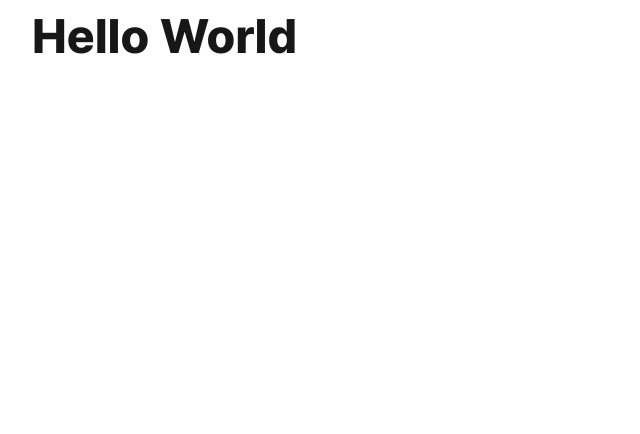
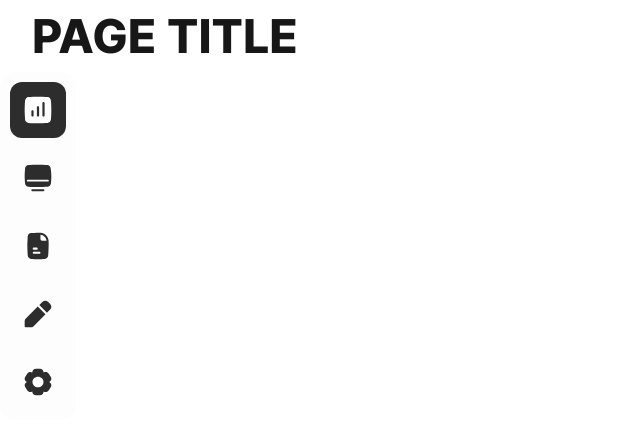
Before and after one commit to KwakOri/blog-root, a Next.js app: page /test in a window 1280 px wide. Shown: the top 434 px of the page, without its empty margins (0-640 px from the left). Built offline with nearby package versions, Linux system fonts and the light colour scheme.

Commit message:
Feat: Add Sidebar Component

```diff
--- a/src/app/(providers)/(root)/test/page.tsx
+++ b/src/app/(providers)/(root)/test/page.tsx
@@ -1,9 +1,11 @@
+import Sidebar from "@/components/Sidebar";
 import TitleBlock from "@/components/TitleBlock";
 
 const TestPage = () => {
   return (
     <div>
-      <TitleBlock>Hello World</TitleBlock>
+      <TitleBlock>PAGE TITLE</TitleBlock>
+      <Sidebar />
     </div>
   );
 };
--- /dev/null
+++ b/src/components/Sidebar/Sidebar.tsx
@@ -0,0 +1,11 @@
+import SelectList from "@/components/Sidebar/children/SelectList";
+
+const Sidebar = () => {
+  return (
+    <div className={"flex"}>
+      <SelectList />
+    </div>
+  );
+};
+
+export default Sidebar;
--- /dev/null
+++ b/src/components/Sidebar/children/Select/Select.tsx
@@ -0,0 +1,28 @@
+import Icon from "@/components/Icon";
+import {
+  selectBoxVariant,
+  selectIconVariant,
+  selectLabelVariant,
+} from "@/components/Sidebar/children/Select/Select.variants";
+import { IconMapTypes } from "@/icons/icons";
+import { cn } from "@/utils/tailwind/cn";
+import { VariantProps } from "class-variance-authority";
+
+interface SelectProps extends VariantProps<typeof selectLabelVariant> {
+  icon: IconMapTypes;
+  label: string;
+}
+
+const Select = ({ icon, state }: SelectProps) => {
+  return (
+    <div className={cn(selectBoxVariant({ state }))}>
+      <Icon
+        size={"md"}
+        icon={icon}
+        className={cn(selectIconVariant({ state }))}
+      />
+    </div>
+  );
+};
+
+export default Select;
--- /dev/null
+++ b/src/components/Sidebar/children/Select/Select.variants.ts
@@ -0,0 +1,34 @@
+import { cva } from "class-variance-authority";
+
+export const selectLabelVariant = cva(
+  "w-[120px] text-base font-semibold transition-all opacity-100 absolute right-[12px]",
+  {
+    variants: {
+      state: {
+        ACTIVE: "text-paper-weak",
+        INACTIVE: " text-primary-strong",
+      },
+    },
+  }
+);
+
+export const selectBoxVariant = cva(
+  " p-3 flex items-center gap-3 rounded-xl brightness-100 transition-all relative",
+  {
+    variants: {
+      state: {
+        ACTIVE: "bg-primary-strong",
+        INACTIVE: "bg-paper-weak hover:brightness-75 cursor-pointer",
+      },
+    },
+  }
+);
+
+export const selectIconVariant = cva("", {
+  variants: {
+    state: {
+      ACTIVE: "fill-paper-weak",
+      INACTIVE: "fill-primary-strong",
+    },
+  },
+});
--- /dev/null
+++ b/src/components/Sidebar/children/Select/index.ts
@@ -0,0 +1 @@
+export { default } from "./Select";
--- /dev/null
+++ b/src/components/Sidebar/children/SelectList/SelectList.tsx
@@ -0,0 +1,17 @@
+"use client";
+
+import Select from "@/components/Sidebar/children/Select/Select";
+
+const SelectList = () => {
+  return (
+    <div className={"flex flex-col gap-3 p-[10px] bg-paper-weak  rounded-2xl"}>
+      <Select icon="ChartSquare1" label="왼쪽" state={"ACTIVE"} />
+      <Select icon="Monitor1" label="왼쪽" state={"INACTIVE"} />
+      <Select icon="PaperNote" label="왼쪽" state={"INACTIVE"} />
+      <Select icon="Edit" label="왼쪽" state={"INACTIVE"} />
+      <Select icon="Setting1" label="왼쪽" state={"INACTIVE"} />
+    </div>
+  );
+};
+
+export default SelectList;
--- /dev/null
+++ b/src/components/Sidebar/children/SelectList/index.ts
@@ -0,0 +1 @@
+export { default } from "./SelectList";
--- /dev/null
+++ b/src/components/Sidebar/index.ts
@@ -0,0 +1 @@
+export { default } from "./Sidebar";
```
Also changed, not shown: src/icons/icons.ts (+120 -120 lines), public/icons/Trash-Bin.svg (renamed from public/icons/Trash Bin.svg).
